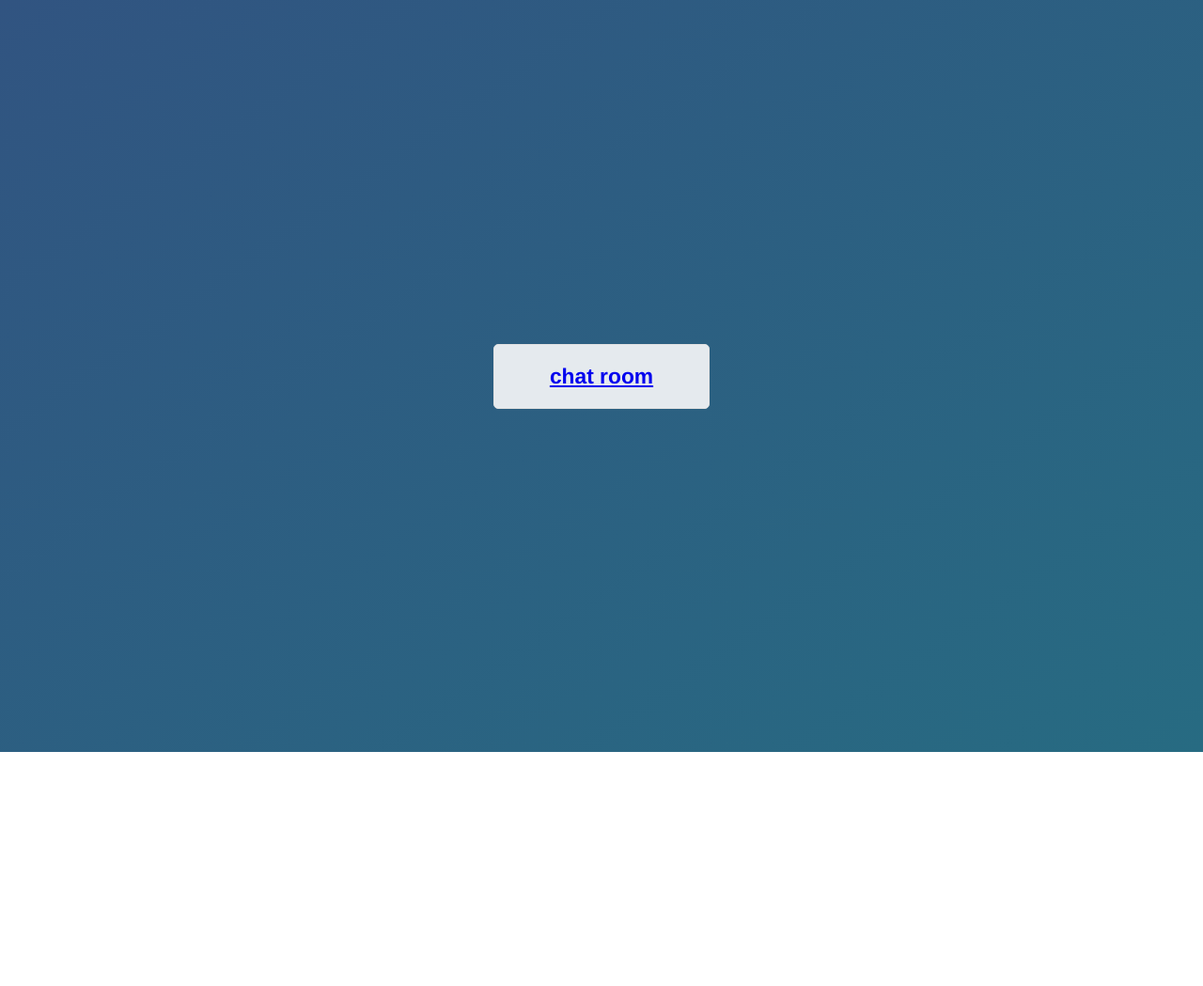
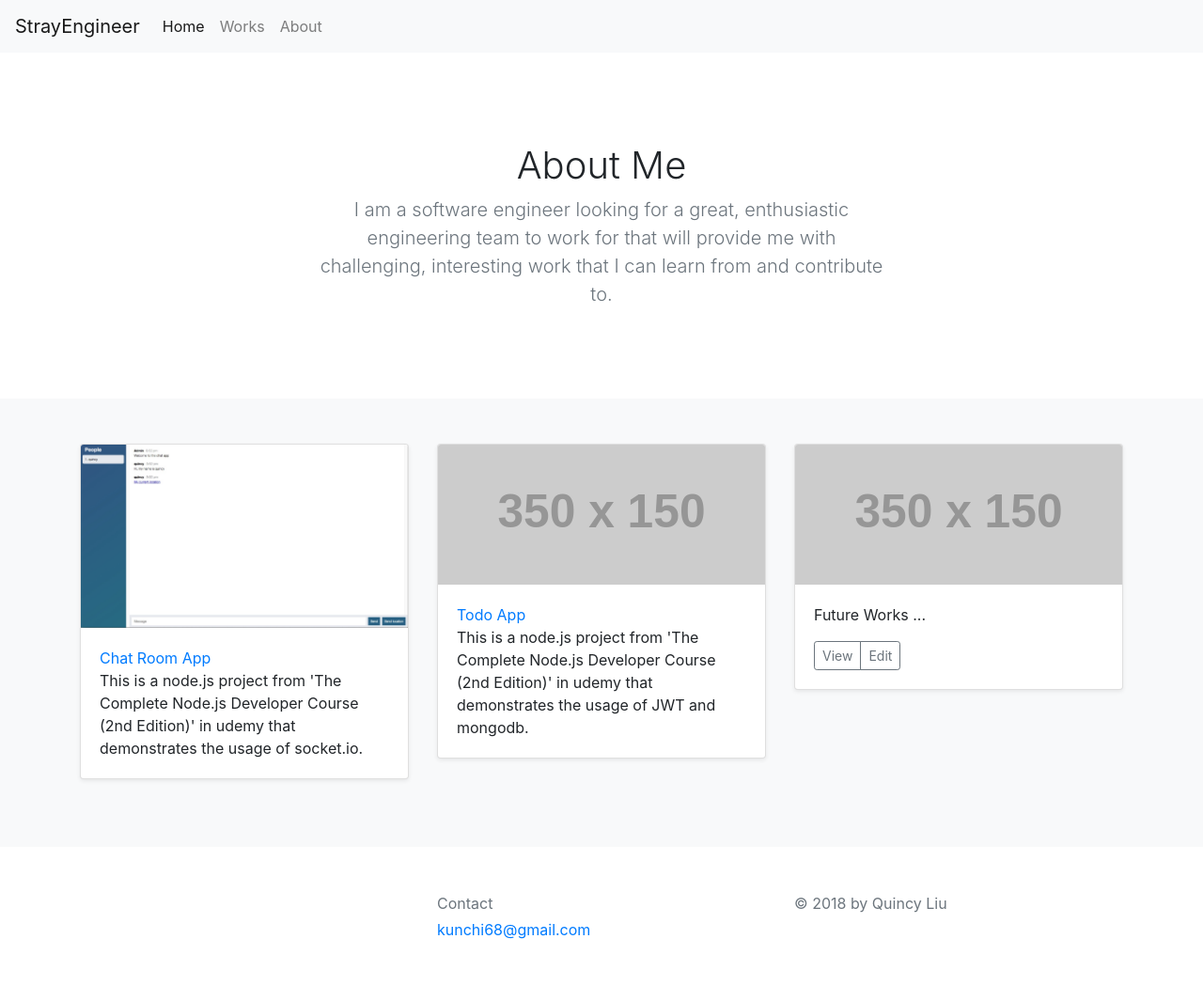
Before and after one commit to kunchi68/node-course-2-chat-app, a website: page public/index.html in a window 1280 px wide. Shown: the whole page at 94% size. Before the commit the page ends 800 px from the top, so only its background shows below. Drawn offline with nearby package versions, Linux system fonts and the light colour scheme; placeholder pictures from the web are drawn by us.

Commit message:
Create new index.html sytle using bootstrap.

```diff
--- /dev/null
+++ b/public/css/intro.css
@@ -0,0 +1,37 @@
+:root {
+    --jumbotron-padding-y: 3rem;
+  }
+
+  .jumbotron {
+    padding-top: var(--jumbotron-padding-y);
+    padding-bottom: var(--jumbotron-padding-y);
+    margin-bottom: 0;
+    background-color: #fff;
+  }
+  @media (min-width: 768px) {
+    .jumbotron {
+      padding-top: calc(var(--jumbotron-padding-y) * 2);
+      padding-bottom: calc(var(--jumbotron-padding-y) * 2);
+    }
+  }
+
+  .jumbotron p:last-child {
+    margin-bottom: 0;
+  }
+
+  .jumbotron-heading {
+    font-weight: 300;
+  }
+
+  .jumbotron .container {
+    max-width: 40rem;
+  }
+
+  footer {
+    padding-top: 3rem;
+    padding-bottom: 3rem;
+  }
+
+  footer p {
+    margin-bottom: .25rem;
+  }
--- a/public/index.html
+++ b/public/index.html
@@ -1,20 +1,113 @@
-<!DOCtypE html>
-<html>
-
+<!doctype html>
+<html lang="en">
 <head>
     <meta charset="utf-8">
+    <meta name="viewport" content="width=device-width, initial-scale=1, shrink-to-fit=no">
+    <link rel="stylesheet" href="https://stackpath.bootstrapcdn.com/bootstrap/4.1.3/css/bootstrap.min.css" integrity="sha384-MCw98/SFnGE8fJT3GXwEOngsV7Zt27NXFoaoApmYm81iuXoPkFOJwJ8ERdknLPMO" crossorigin="anonymous">
+    <!--
+    <link rel="stylesheet" href="https://use.fontawesome.com/releases/v5.2.0/css/all.css" integrity="sha384-hWVjflwFxL6sNzntih27bfxkr27PmbbK/iSvJ+a4+0owXq79v+lsFkW54bOGbiDQ" crossorigin="anonymous">
+    <link rel="stylesheet" href="https://cdnjs.cloudflare.com/ajax/libs/bootstrap-social/5.1.1/bootstrap-social.css" />
+    -->
+    <link rel="stylesheet" href="./css/intro.css">
     <title>Join | ChatApp</title>
-    <meta name="viewport" content="width=device-width, initial-scale=1, user-scalable=no">
-    <link rel="stylesheet" href="/css/styles.css">
 </head>
 
-<body class="centered-form">
-    <div class="centered-form__form">
-        <div class="form-field">
-            <a href="/chat_login.html"><h3>chat room</h3></a>
+<body>
+    <header>
+        <nav class="navbar navbar-expand-sm navbar-light bg-light">
+            <div class="collapse navbar-collapse" id="navbarToggler">
+                <a class="navbar-brand" href="#">StrayEngineer</a>
+                <ul class="navbar-nav mr-auto mt-2 mt-lg-0">
+                    <li class="nav-item active">
+                        <a class="nav-link" href="#">Home</a>
+                    </li>
+                    <li class="nav-item">
+                        <a class="nav-link" href="#">Works</a>
+                    </li>
+                    <li class="nav-item">
+                        <a class="nav-link" href="#">About</a>
+                    </li>
+                </ul>
+            </div>
+        </nav>
+    </header>
+
+
+    <main role="main">
+        <section class="jumbotron text-center">
+            <div class="container">
+                <h1 class="jumbotron-heading">About Me</h1>
+                <p class="lead text-muted">I am a software engineer looking for a great, enthusiastic engineering team to work for that will provide me with challenging, interesting work that I can learn from and contribute to.</p>
+            </div>
+        </section>
+        <div class="album py-5 bg-light">
+            <div class="container">
+                <div class="row">
+
+                    <div class="col-md-4">
+                        <div class="card mb-4 shadow-sm">
+                            <img class="card-img-top" src="./img/chat_room.jpg">
+                            <div class="card-body">
+                                <a href="/chat_login.html">Chat Room App</a>
+                                <p class="card-text">This is a node.js project from 'The Complete Node.js Developer Course (2nd Edition)' in udemy that demonstrates the usage of socket.io.</p>
+                            </div>
+                        </div>
+                    </div>
+
+                    <div class="col-md-4">
+                        <div class="card mb-4 shadow-sm">
+                            <img class="card-img-top" src="http://via.placeholder.com/350x150">
+                            <div class="card-body">
+                                <a href="">Todo App</a>
+                                <p class="card-text">This is a node.js project from 'The Complete Node.js Developer Course (2nd Edition)' in udemy that demonstrates the usage of JWT and mongodb.</p>
+                            </div>
+                        </div>
+                    </div>
+
+                    <div class="col-md-4">
+                        <div class="card mb-4 shadow-sm">
+                            <img class="card-img-top" src="http://via.placeholder.com/350x150">
+                            <div class="card-body">
+                                <p class="card-text">Future Works ...</p>
+                                <div class="d-flex justify-content-between align-items-center">
+                                    <div class="btn-group">
+                                        <button type="button" class="btn btn-sm btn-outline-secondary">View</button>
+                                        <button type="button" class="btn btn-sm btn-outline-secondary">Edit</button>
+                                    </div>
+                                </div>
+                            </div>
+                        </div>
+                    </div>
+
+                </div>
+            </div>
         </div>
-    </div>
 
+
+
+
+    </main>
+
+    <footer class="text-muted">
+        <div class="container">
+            <div class="row">
+                <div class="col-md-4">
+                </div>
+                <div class="col-md-4">
+                    <p>Contact</p>
+                    <a href="mailto:kunchi68@gmail.com">kunchi68@gmail.com</a>
+                </div>
+                <div class="col-md-4">
+                    <p>&copy; 2018 by Quincy Liu</p>
+                </div>
+            </div>
+
+        </div>
+    </footer>
+
+    <script src="https://code.jquery.com/jquery-3.3.1.min.js" crossorigin="anonymous"></script>
+    <script src="https://cdnjs.cloudflare.com/ajax/libs/popper.js/1.14.3/umd/popper.min.js" integrity="sha384-ZMP7rVo3mIykV+2+9J3UJ46jBk0WLaUAdn689aCwoqbBJiSnjAK/l8WvCWPIPm49" crossorigin="anonymous"></script>
+    <script src="https://stackpath.bootstrapcdn.com/bootstrap/4.1.3/js/bootstrap.min.js" integrity="sha384-ChfqqxuZUCnJSK3+MXmPNIyE6ZbWh2IMqE241rYiqJxyMiZ6OW/JmZQ5stwEULTy" crossorigin="anonymous"></script>
 </body>
 
 </html>
--- a/server/server.js
+++ b/server/server.js
@@ -170,8 +170,7 @@ app.delete('/users/me/token', authenticate, (req, res) => {
 
 // Chat room app methods
 io.on('connection', (socket) => {
-    console.log('New user connected');
-
+    //console.log('New user connected');
     socket.on('join', (params, callback) => {
         params.room = params.room.toLowerCase();
 
```
Also changed, not shown: public/img/chat_room.jpg (added).
